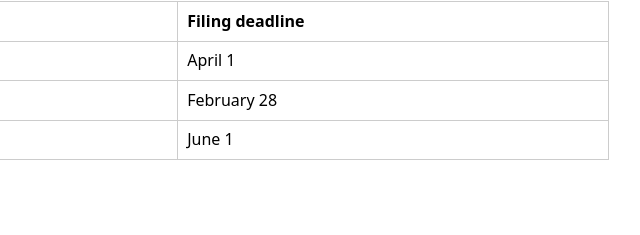
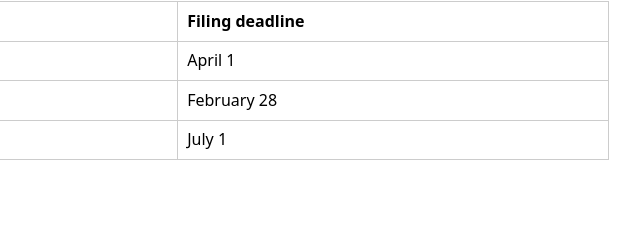
Before and after one commit to josiah-aviles/kb-monitoring-test-page, a plain HTML site: page index.html in a window 1280 px wide. Shown: the part 543-778 px from the top of the page, 415-1055 px from the left. Drawn offline with Linux system fonts and the light colour scheme.

Commit message:
Move the veterans deadline to July 1

```diff
--- a/index.html
+++ b/index.html
@@ -34,7 +34,7 @@ by email are not accepted.</p>
   <tr><th>Exemption</th><th>Filing deadline</th></tr>
   <tr><td>Homestead</td><td>April 1</td></tr>
   <tr><td>Senior</td><td>February 28</td></tr>
-  <tr><td>Veterans</td><td>June 1</td></tr>
+  <tr><td>Veterans</td><td>July 1</td></tr>
 </table>
 
 <h2>Office hours</h2>
```
